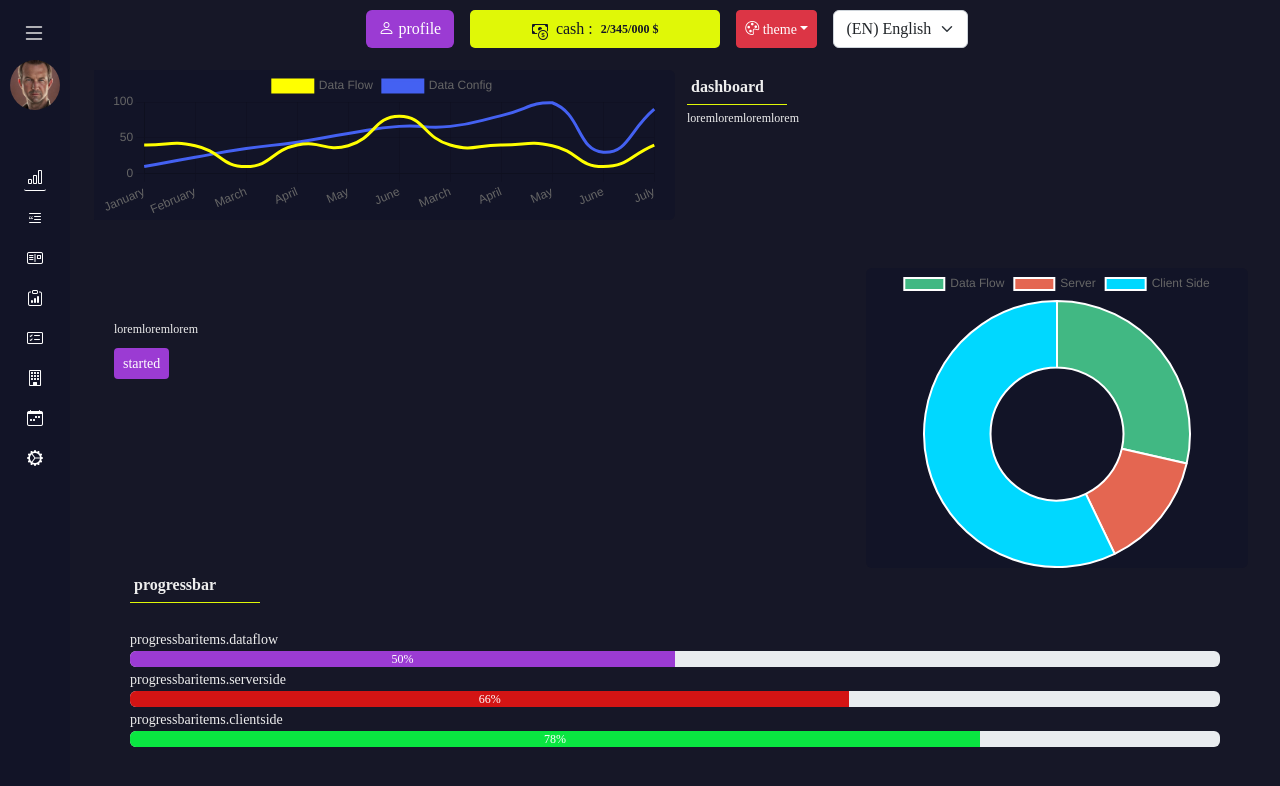
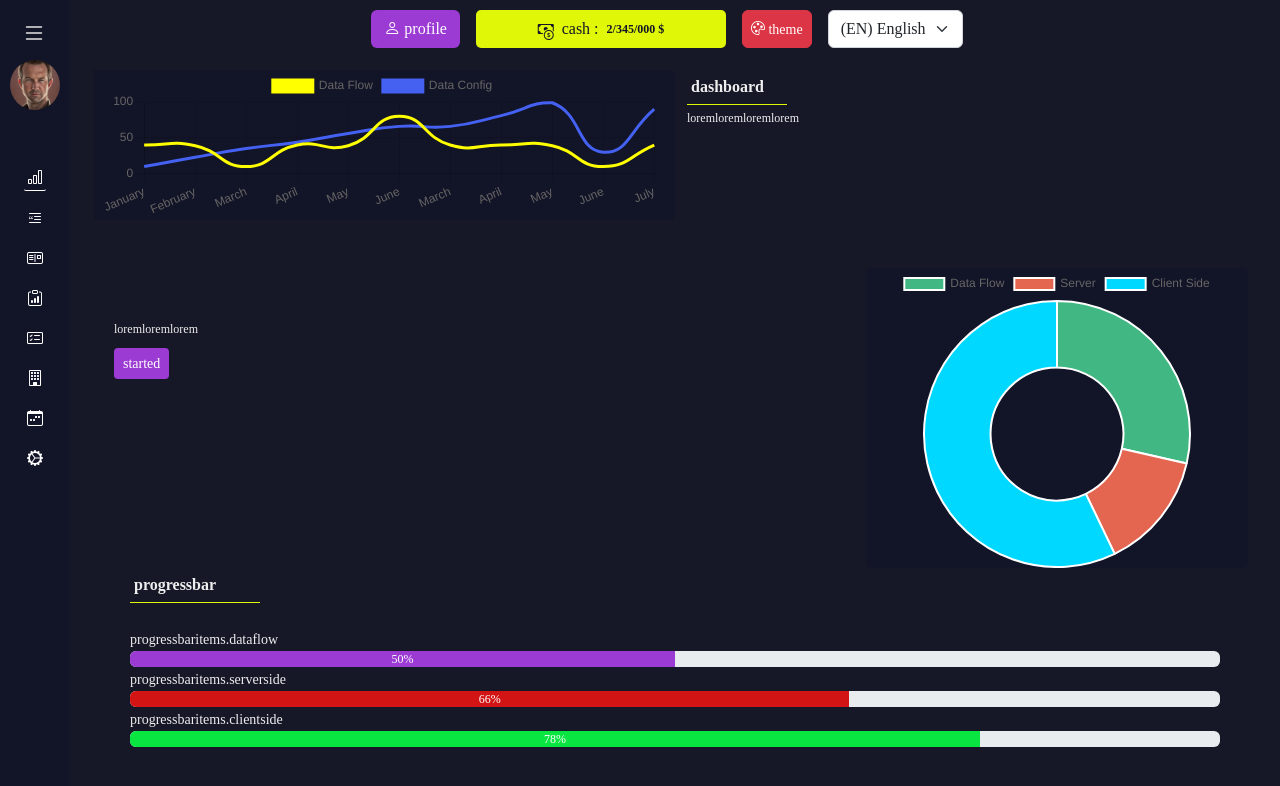
Before and after one commit to alimpp/dashboard-with-json-server, a Vue app: page /dashboard in a window 1280 px wide. Shown: the top 786 px of the page. Built offline with nearby package versions, Linux system fonts and the light colour scheme; a web font is replaced by a local one.

Commit message:
Add new changes

```diff
--- a/src/components/themeSwitcher.vue
+++ b/src/components/themeSwitcher.vue
@@ -1,6 +1,6 @@
 <template>
  <div class="btn-group">
-  <button style="height:38px;" type="button" class="btn-sm btn btn-danger dropdown-toggle" data-bs-toggle="dropdown" aria-expanded="false">
+  <button style="height:38px;" type="button" class="btn-sm btn btn-danger rounded" data-bs-toggle="dropdown" aria-expanded="false">
     <i class="bi bi-palette"></i> {{$t('theme')}}
   </button>
   <ul class="dropdown-menu">
--- a/src/pages/tasks/index.vue
+++ b/src/pages/tasks/index.vue
@@ -30,4 +30,10 @@ onBeforeMount(() => {
 });
 </script>
 
-<style></style>
+<style lang="scss" scoped>
+.index-posts {
+  height: 85vh;
+  overflow-y: scroll;
+  overflow-x: hidden;
+}
+</style>
```
